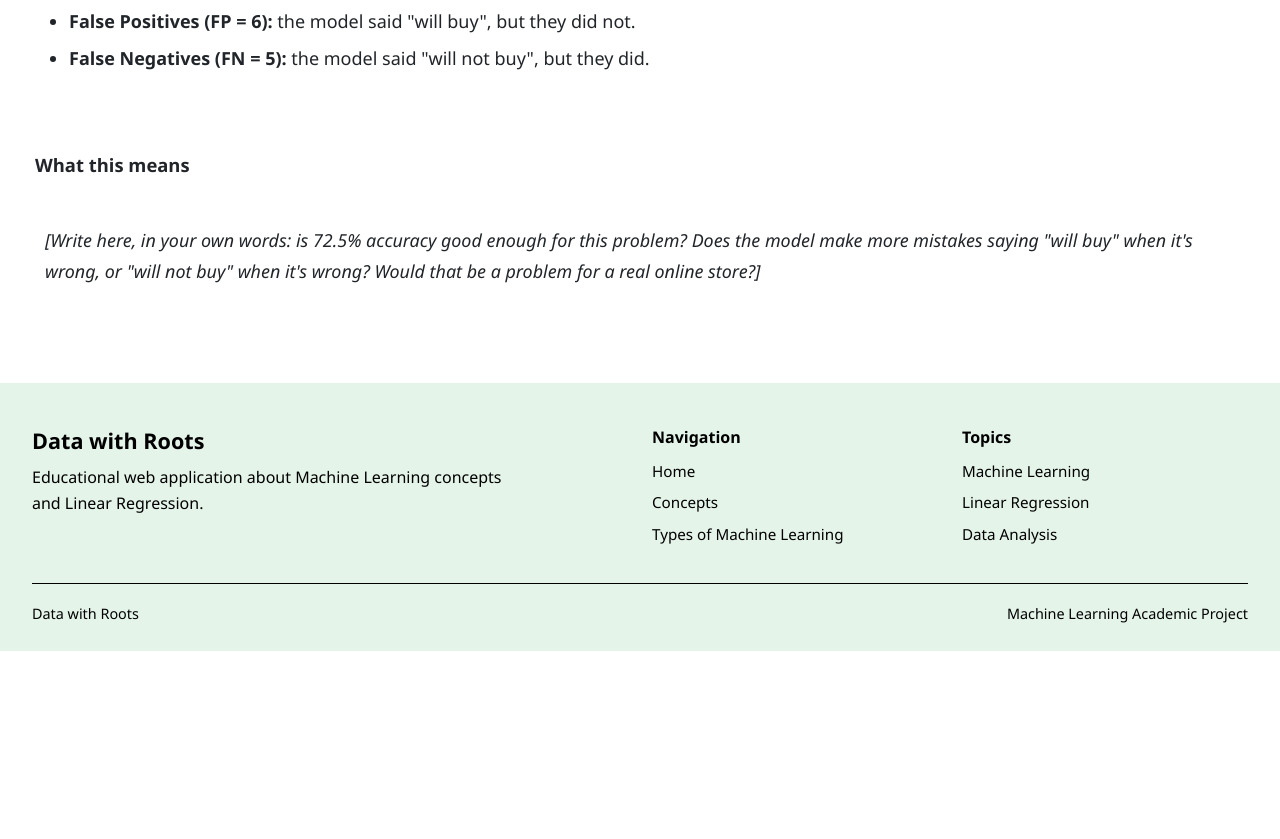
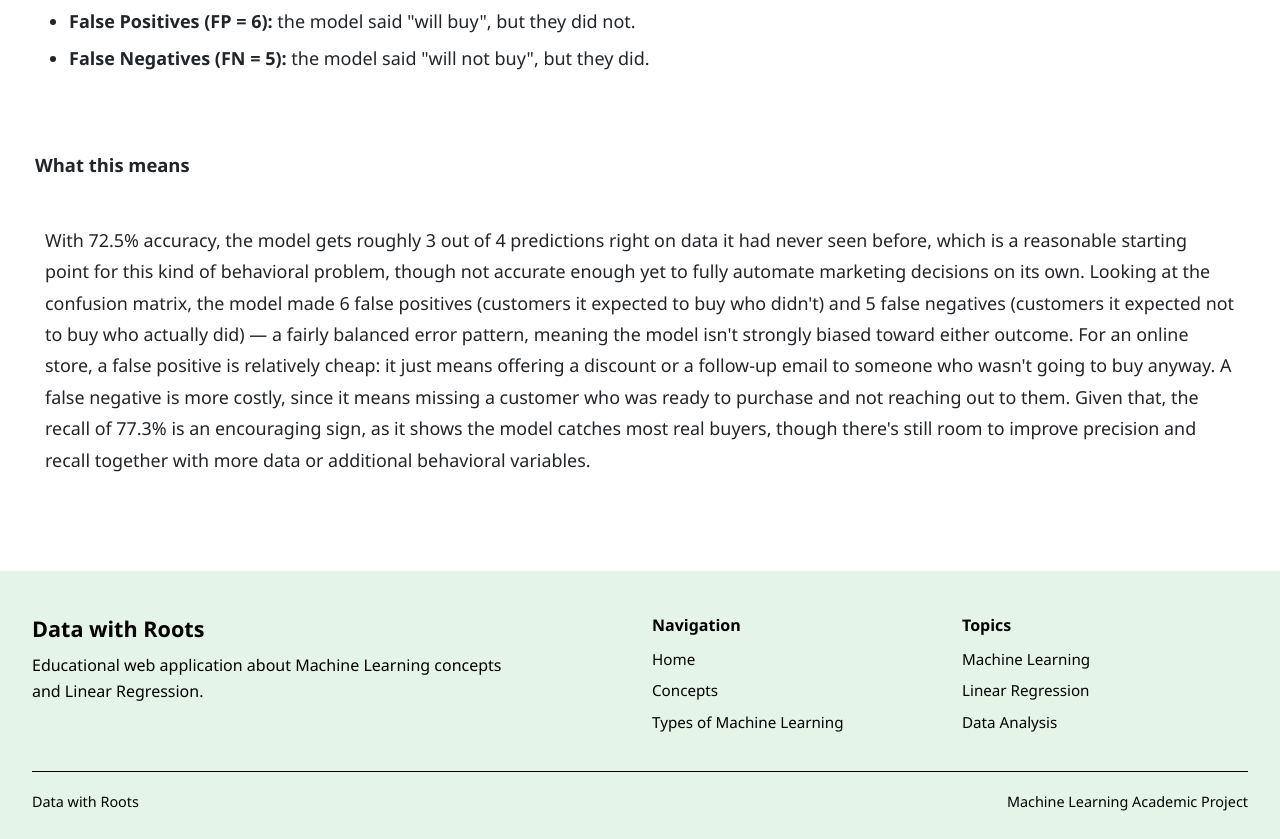
Before and after one commit to alvarojaviercano-ux/Machine-Learning, a Flask app: page /logistic/metrics in a window 1280 px wide. Shown: the part 936-1775 px from the top of the page. Before the commit the page ends 1587 px from the top, so only its background shows below. Run offline with Flask 3, Linux system fonts and the light colour scheme.

Commit message:
Add results interpretation to logistic regression metrics

```diff
--- a/templates/logistic_metrics.html
+++ b/templates/logistic_metrics.html
@@ -91,9 +91,19 @@
     <div class="card-header">What this means</div>
     <div class="card-body mb-0">
         <p class="card-text mb-0">
-            <em>[Write here, in your own words: is {{ accuracy }}% accuracy good enough for this
-            problem? Does the model make more mistakes saying "will buy" when it's wrong, or
-            "will not buy" when it's wrong? Would that be a problem for a real online store?]</em>
+            With 72.5% accuracy, the model gets roughly 3 out of 4 predictions right on data it
+            had never seen before, which is a reasonable starting point for this kind of
+            behavioral problem, though not accurate enough yet to fully automate marketing
+            decisions on its own. Looking at the confusion matrix, the model made 6 false
+            positives (customers it expected to buy who didn't) and 5 false negatives (customers
+            it expected not to buy who actually did) — a fairly balanced error pattern, meaning
+            the model isn't strongly biased toward either outcome. For an online store, a false
+            positive is relatively cheap: it just means offering a discount or a follow-up email
+            to someone who wasn't going to buy anyway. A false negative is more costly, since it
+            means missing a customer who was ready to purchase and not reaching out to them. Given
+            that, the recall of 77.3% is an encouraging sign, as it shows the model catches most
+            real buyers, though there's still room to improve precision and recall together with
+            more data or additional behavioral variables.
         </p>
     </div>
 </div>
```
